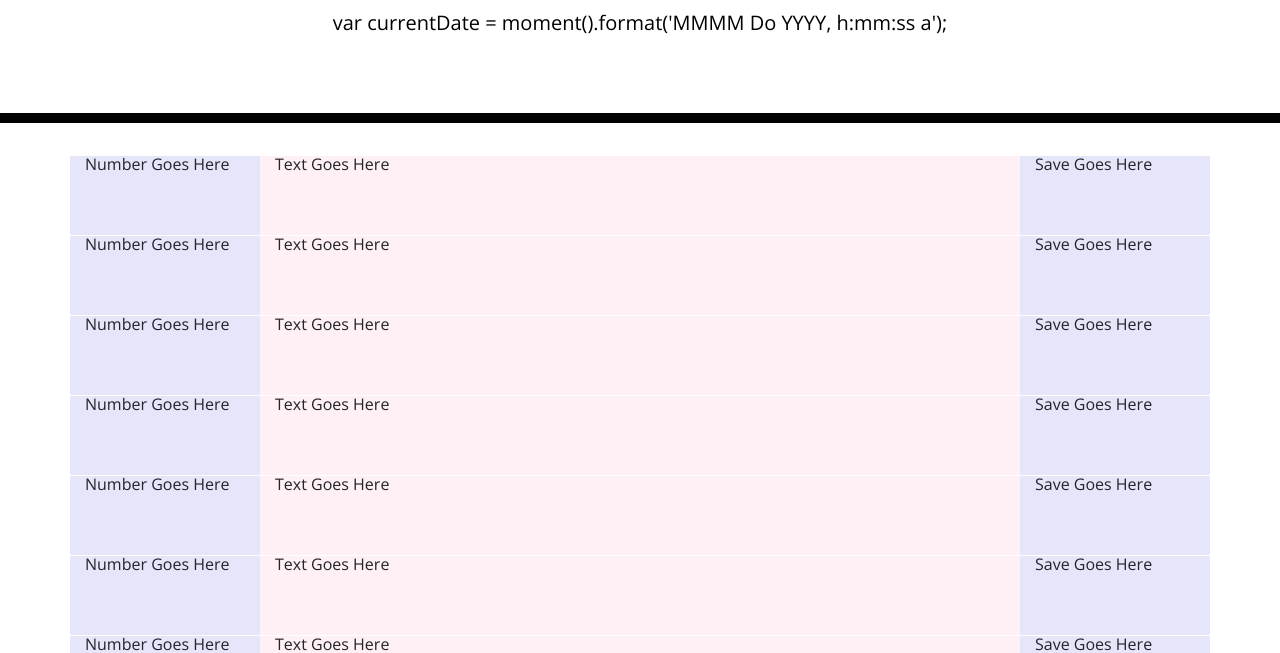
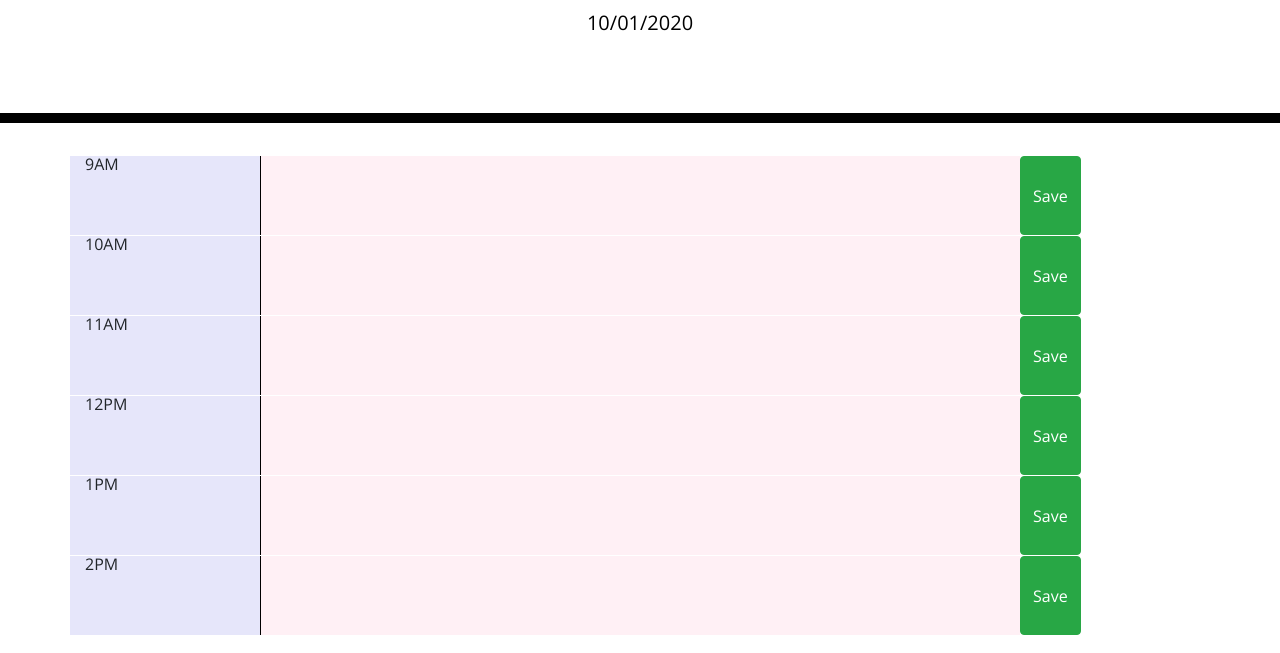
Before and after one commit to rjhprogress/workday_scheduler, a plain HTML site: page index.html in a window 1280 px wide. Shown: the part 181-834 px from the top of the page. Drawn offline with nearby package versions, Linux system fonts and the light colour scheme.

Commit message:
building with jquery

```diff
--- a/index.html
+++ b/index.html
@@ -33,21 +33,19 @@
     <header class="jumbotron">
       <h1 class="display-3">Work Day Scheduler</h1>
       <p class="lead">A simple calendar app for scheduling your work day</p>
+        <p id="currentDay" class="lead">
       <!-- Paragraph for moment.js output -->
-      <p id="currentDay" class="lead">
-
-        var currentDate = moment().format('MMMM Do YYYY, h:mm:ss a');
 
       </p>
     </header>
     <!--End of Header -->
 
 
-    <div class="container">
+    <div class="container" id="allData">
       <!-- Timeblocks go here -->
-      <div class="row">
-     <div class="col-sm-2" style="background-color:lavender;">Number Goes Here</div>
-     <div class="col-sm-8" style="background-color:lavenderblush;">Text Goes Here </div>
+  <!--    <div class="row">
+     <div class="col-sm-2" style="background-color:lavender;">9am</div>
+     <textarea class="col-sm-8" style="background-color:lavenderblush;">Text Goes Here </textarea>
      <div class="col-sm-2" style="background-color:lavender;">Save Goes Here</div>
    </div>
 
@@ -97,12 +95,67 @@
              <div class="col-sm-2" style="background-color:lavender;">Number Goes Here</div>
              <div class="col-sm-8" style="background-color:lavenderblush;">Text Goes Here </div>
              <div class="col-sm-2" style="background-color:lavender;">Save Goes Here</div>
-           </div>
+           </div> -->
 
 
     <!--End of Timeblocks -->
     </div>
     <!--End of Timeblock -->
+<script src="https://ajax.googleapis.com/ajax/libs/jquery/3.5.1/jquery.min.js"></script>
+    <script>
+
+
+
+      var showDay =   moment().format('MM/DD/YYYY');
+      console.log(showDay);
+
+    $("#currentDay").text(showDay);
+
+
+ //    <div class="row">
+ //   <div class="col-sm-2" style="background-color:lavender;">9am</div>
+ //   <textarea class="col-sm-8" style="background-color:lavenderblush;">Text Goes Here </textarea>
+ //   <div class="col-sm-2" style="background-color:lavender;">Save Goes Here</div>
+ // </div>
+var times = ["9AM", "10AM", "11AM", "12PM", "1PM", "2PM"]
+ for(var i = 0; i < times.length; i++){
+   var row = $("<div></div>")
+   row.addClass( "row" );
+
+
+
+   var time = $("<div style='background-color:lavender;'></div>")
+   time.addClass( "col-sm-2" );
+   time.text(times[i]);
+
+   var textarea = $("<textarea style='background-color:lavenderblush;'></textarea>");
+    textarea.addClass( "col-sm-8" );
+
+   var save = $("<button type='button'>Save</button>")
+   save.addClass( "btn btn-success" );
+
+    row.append(time);
+    row.append(textarea);
+    row.append(save);
+
+    $("#allData").append(row);
+
+ }
+
+
+$('button').on("click", function(){
+  console.log("clicked the button");
+
+
+  // grab the value of the textarea$
+var userTextArea = $(this).siblings(":nth-child(2)").val();
+console.log(userTextArea);
+
+  // put that value into localstorage
+})
+
+
+  </script>
 
 
 
```
